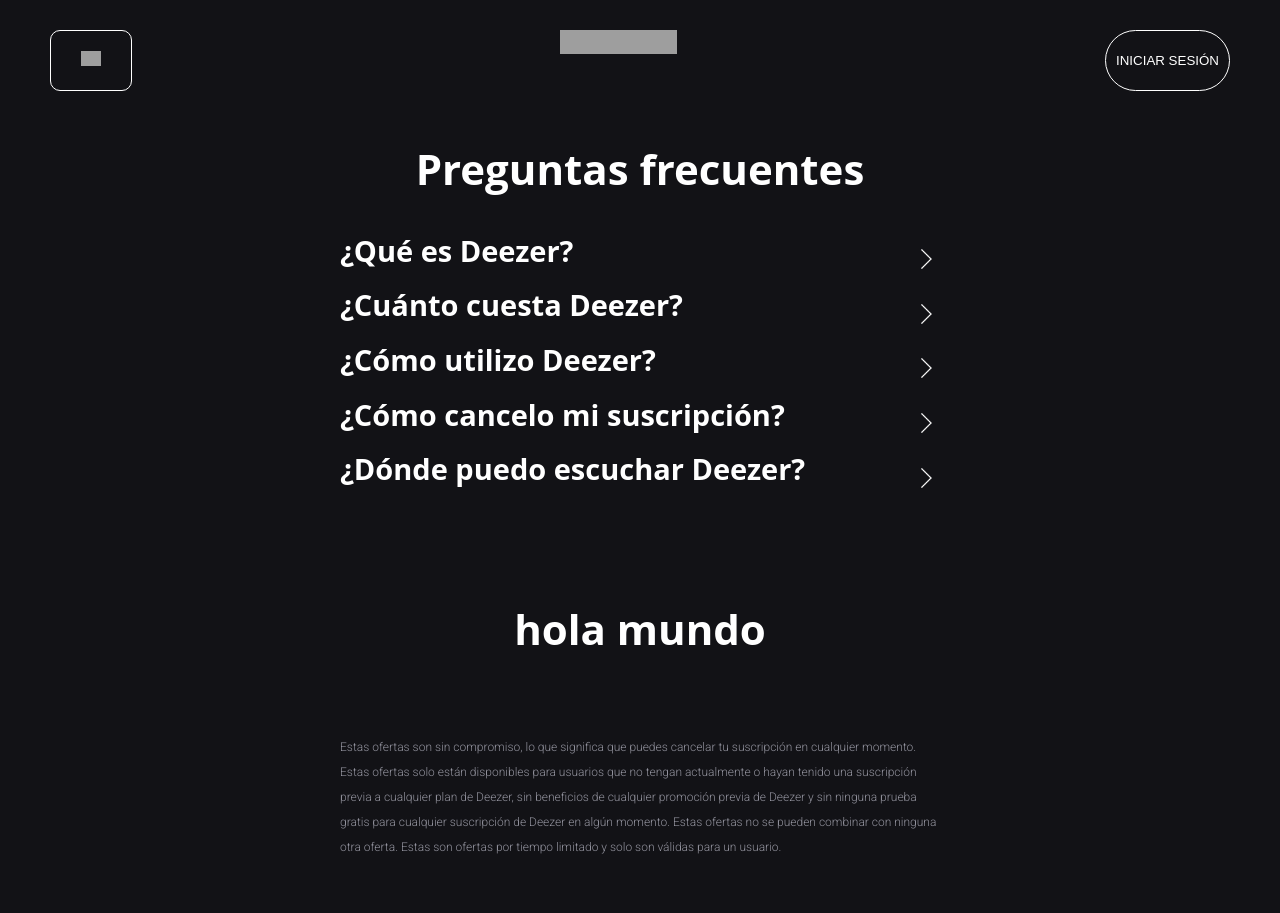
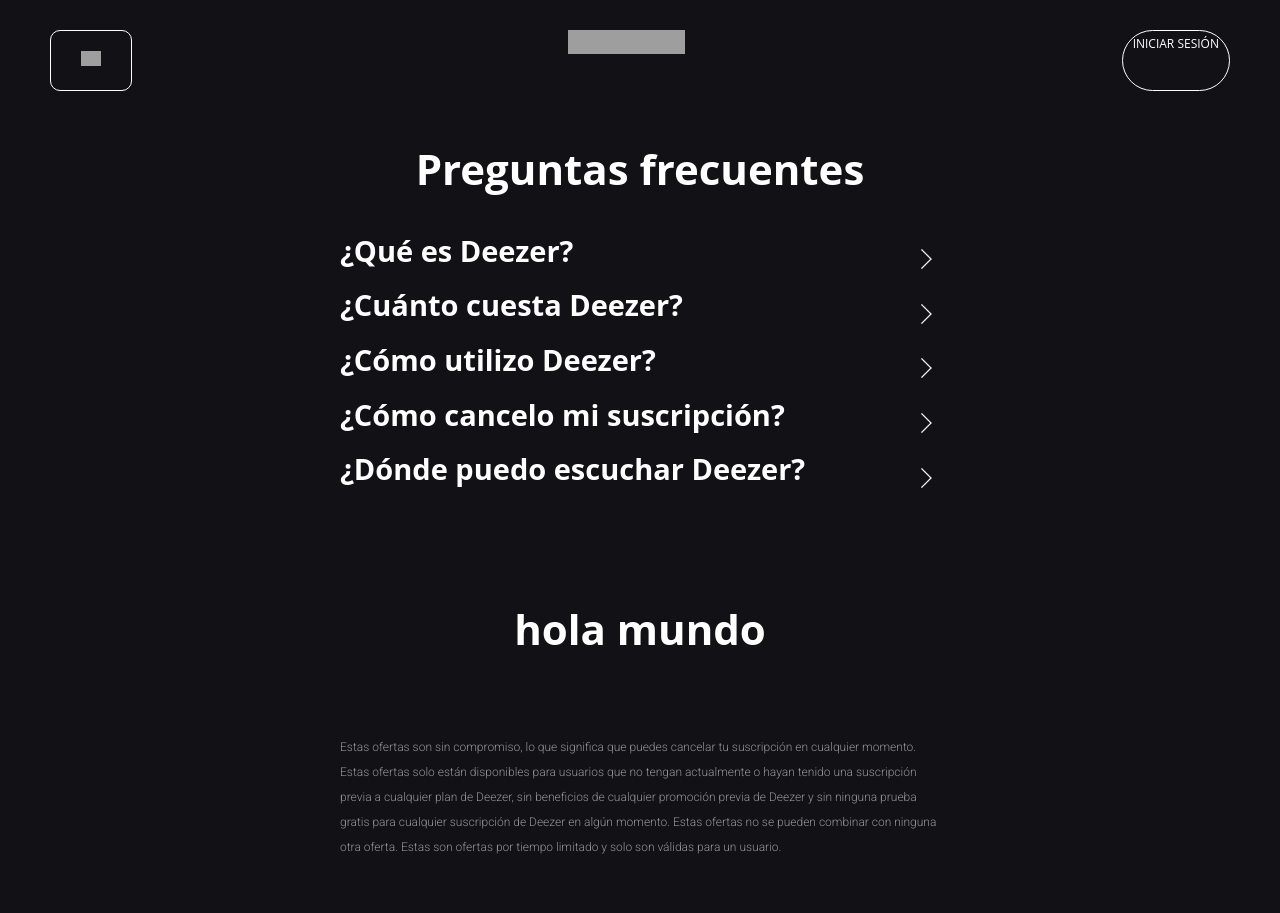
Before and after one commit to Jlbejarano662/Deezer, a plain HTML site: page index.html in a window 1280 px wide. Drawn offline with Linux system fonts and the light colour scheme; grey boxes are pictures that could not be loaded.

Commit message:
Cambios del header y hojas de estilo para clases propias

```diff
--- a/index.html
+++ b/index.html
@@ -30,7 +30,7 @@
                 <img src="https://e-cdn-files.dzcdn.net/cache/slash/images/common/logos/deezer.1a1741c7871c27ef0ecb572defe8593e.png" alt="" class="logo-deezer">
             </li>
             <li class="contenedor-header">
-                <button  class="boton-iniciar-sesion">INICIAR SESIÓN</button>
+                <a href="#" class="boton-iniciar-sesion">INICIAR SESIÓN</a>
             </li>
         </ul>
     </header>
--- a/yer.css
+++ b/yer.css
@@ -1,3 +1,4 @@
+/*  HEADER DEEZER   */
 .contenedor-header{
     display: flex;
     align-items: top;
@@ -6,6 +7,11 @@
     padding: 0px;
 }
 
+.contenedor p{
+    font-family: Roboto, Oxygen, Ubuntu, Cantarell, 'Open Sans', 'Helvetica Neue', sans-serif;
+}
+
+/*  DIV TIGO */
 .contenedor-tigo{
     align-items: center;
     justify-items: center;
@@ -27,19 +33,22 @@
     width: 20px;
 }
 
+/*  LOGO DEEZER */
 .logo-deezer{
     width: 117px;
     height: 24px;
     margin: 0px 0px 10px 0px;
 }
 
+/*  BOTÓN DE INICIO DE SESIÓN   */
 .boton-iniciar-sesion{
+    font-size: 12px;
     color: #fff;
     background: #121216;
     border-width: 1px;
     border-style: solid;
     border-color: #fff;
     border-radius: 100px;
-    padding: 0px 10px;
-    content: 0px 40px;
+    padding: 5px 10px;
+    text-decoration: none;
 }
```
